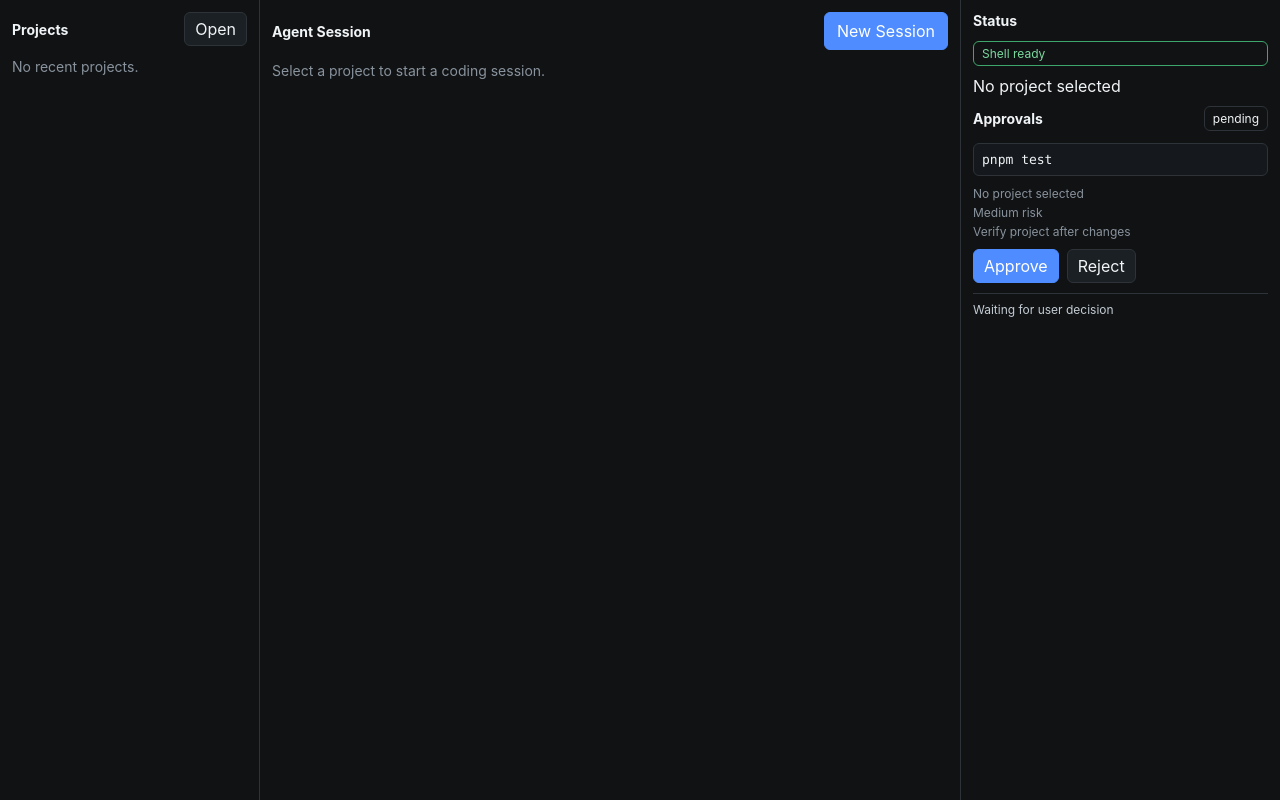
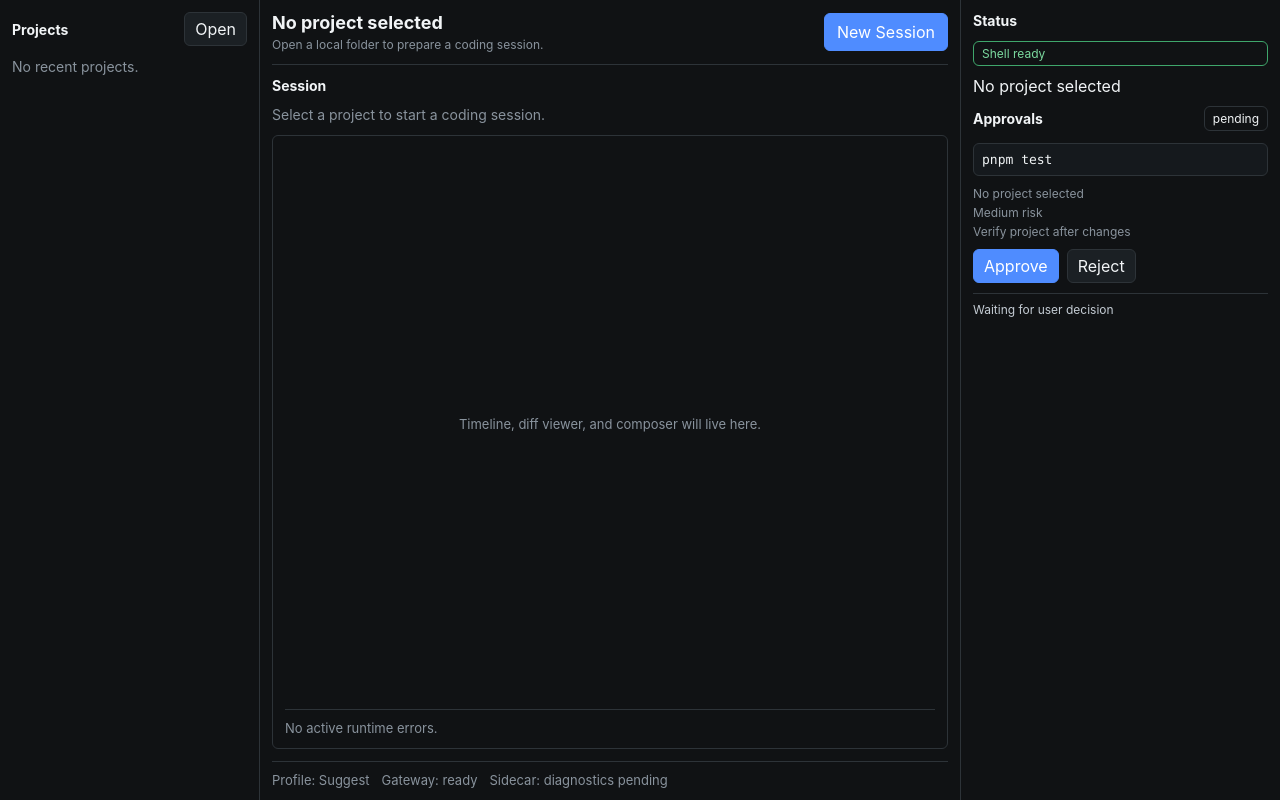
Before and after one commit to bestmaa/qunta, a React (Vite) app in the folder apps/desktop-ui/: page / in a window 1280 px wide. Built offline with nearby package versions, Linux system fonts and the light colour scheme.

Commit message:
Build desktop app shell

```diff
--- a/apps/desktop-ui/src/App.tsx
+++ b/apps/desktop-ui/src/App.tsx
@@ -56,13 +56,19 @@ export function App() {
   return (
     <WorkspaceLayout
       activity={
-        <Panel
-          actions={<Button tone="primary">New Session</Button>}
-          heading={activeProject ? activeProject.name : "Agent Session"}
-        >
+        <div className="activity-shell">
+          <header className="project-header">
+            <div>
+              <h1>{activeProject ? activeProject.name : "No project selected"}</h1>
+              <p>{activeProject?.path ?? "Open a local folder to prepare a coding session."}</p>
+            </div>
+            <Button disabled={!activeProject} tone="primary">
+              New Session
+            </Button>
+          </header>
+          <Panel heading="Session">
             {activeProject ? (
               <div className="project-summary">
-              <div className="project-path">{activeProject.path}</div>
                 <StatusBadge tone={activeProject.isGitRepository ? "success" : "neutral"}>
                   {activeProject.isGitRepository ? "Git workspace" : "Folder workspace"}
                 </StatusBadge>
@@ -73,12 +79,24 @@ export function App() {
                     <SummaryRow label="Tests" values={workspaceSummary.testCommands} />
                     <SummaryRow label="Git" values={[workspaceSummary.gitState]} />
                   </div>
-              ) : null}
+                ) : (
+                  <div className="loading-state">Scanning workspace...</div>
+                )}
               </div>
             ) : (
               <div className="empty-state">Select a project to start a coding session.</div>
             )}
           </Panel>
+          <div className="session-surface">
+            <div className="session-placeholder">Timeline, diff viewer, and composer will live here.</div>
+            <div className="error-strip">No active runtime errors.</div>
+          </div>
+          <footer className="status-bar">
+            <span>Profile: Suggest</span>
+            <span>Gateway: ready</span>
+            <span>Sidecar: diagnostics pending</span>
+          </footer>
+        </div>
       }
       details={
         <div className="details-stack">
--- a/apps/desktop-ui/src/styles.css
+++ b/apps/desktop-ui/src/styles.css
@@ -99,6 +99,34 @@ button {
   font-size: 14px;
 }
 
+.activity-shell {
+  display: grid;
+  gap: 12px;
+  min-height: calc(100vh - 24px);
+  grid-template-rows: auto auto 1fr auto;
+}
+
+.project-header {
+  align-items: center;
+  border-bottom: 1px solid #2d3338;
+  display: flex;
+  gap: 16px;
+  justify-content: space-between;
+  padding-bottom: 12px;
+}
+
+.project-header h1 {
+  font-size: 18px;
+  margin: 0 0 4px;
+}
+
+.project-header p {
+  color: #89939d;
+  font-size: 12px;
+  margin: 0;
+  overflow-wrap: anywhere;
+}
+
 .status-stack,
 .project-summary,
 .project-list,
@@ -149,10 +177,57 @@ button {
   overflow-wrap: anywhere;
 }
 
+.loading-state,
+.session-placeholder,
+.error-strip,
+.status-bar {
+  color: #89939d;
+  font-size: 13px;
+}
+
+.session-surface {
+  border: 1px solid #2d3338;
+  border-radius: 6px;
+  display: grid;
+  gap: 10px;
+  grid-template-rows: 1fr auto;
+  min-height: 280px;
+  padding: 12px;
+}
+
+.session-placeholder {
+  align-content: center;
+  display: grid;
+  justify-content: center;
+}
+
+.error-strip,
+.status-bar {
+  border-top: 1px solid #2d3338;
+  padding-top: 10px;
+}
+
+.status-bar {
+  display: flex;
+  flex-wrap: wrap;
+  gap: 12px;
+}
+
 .error-text {
   color: #ff8a8a;
   font-size: 13px;
   overflow-wrap: anywhere;
+}
+
+@media (max-width: 1080px) {
+  .ca-workspace {
+    grid-template-columns: 220px minmax(0, 1fr);
+  }
+
+  .ca-workspace-details {
+    grid-column: 1 / -1;
+    border-width: 1px 0 0;
+  }
 }
 
 .approval-card {
```
Also changed, not shown: 1 other file (tests, documents, lock files or other folders). Lines whose indentation alone changed are shown as unchanged.
